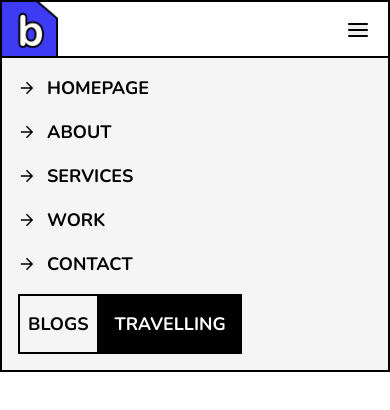
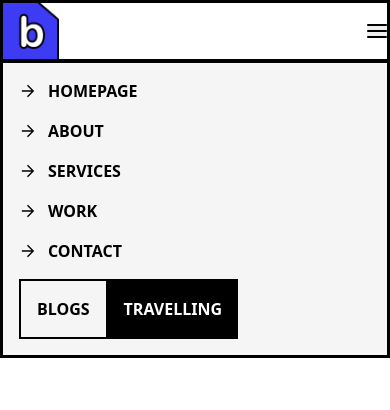
Before and after one commit to jaiminjariwala/html_css, a website: page TAILWIND_CSS_TUTORIAL/index.html in a window 390 px wide. Both pictures are taken after a click on the element 358 px from the left and 30 px from the top of the page. Drawn offline with nearby package versions, Linux system fonts and the light colour scheme.

Commit message:
final navbar designed

```diff
--- a/TAILWIND_CSS_TUTORIAL/index.html
+++ b/TAILWIND_CSS_TUTORIAL/index.html
@@ -1,11 +1,12 @@
 <!DOCTYPE html>
 <html lang="en">
+
 <head>
 	<meta charset="UTF-8">
 	<meta name="viewport" content="width=device-width, initial-scale=1.0">
 	<link rel="preconnect" href="https://fonts.googleapis.com">
 	<link rel="preconnect" href="https://fonts.gstatic.com" crossorigin>
-    <link href="https://fonts.googleapis.com/css2?family=Nunito:ital,wght@0,200..1000;1,200..1000&family=Raleway:wght@100&display=swap" rel="stylesheet">
+	<link href="https://fonts.googleapis.com/css2?family=Noto+Sans:ital,wght@0,100..900;1,100..900&family=Nunito:ital,wght@0,200..1000;1,200..1000&family=Raleway:wght@100&display=swap" rel="stylesheet">
 
 	<title>Tailwind Portfolio</title>
 	<link rel="stylesheet" href="src/output.css">
@@ -22,14 +23,15 @@
 		}
 	</style>
 </head>
-<body class="font-nunito h-screen">
+
+<body class="Noto Sans h-screen">
 	<!-- Intro Section -->
 	<div class="h-1/2 lg:h-screen">
 		<!-- Navbar -->
 		<nav class="fixed top-0 w-full border-black">
-            <div class="flex justify-between items-center border-2 border-black">
+			<div class="flex justify-between items-center border-3 border-black">
 				<!-- Icon and Navbar Main Elements -->
-                <div class="flex items-center gap-5 uppercase text-base font-bold">
+				<div class="flex items-center gap-5 uppercase text-base font-semibold">
 					<img class="hover:cursor-pointer h-14 w-14" src="Images/Logo Design 3.png" alt="Icon">
 					<ul class="hidden md:flex space-x-7">
 						<li class="hover:text-zinc-500"><a href="#">Homepage</a></li>
@@ -41,39 +43,42 @@
 				</div>
 				<!-- Navbar Other Elements -->
 				<div class="hidden md:flex text-base font-bold">
-                    <button class="uppercase p-4 hover:bg-zinc-100 border-l-2 border-black">Blogs</button>
+					<button class="uppercase p-4 hover:bg-zinc-100 border-l-3 border-black">Blogs</button>
 					<button class="custom-button hover:bg-neutral-900">Travelling</button>
 				</div>
 				<!-- Hamburger Menu for Responsive Design -->
-                <div id="hamburger-div" class="md:hidden space-y-1 m-5 cursor-pointer z-20">
+				<div id="hamburger-div" class="md:hidden space-y-1 cursor-pointer z-20 p-3 rounded-sm m-1.5 bg-white transition-colors duration-500">
 					<div class="hamburger-line bg-black h-0.5 w-5 rounded-xl"></div>
 					<div class="hamburger-line bg-black h-0.5 w-5 rounded-xl"></div>
 					<div class="hamburger-line bg-black h-0.5 w-5 rounded-xl"></div>
 				</div>
 				<!-- Menu Content -->
-                <ul id="menu" class="hidden md:hidden bg-neutral-100 text-black uppercase text-lg font-bold w-full left-0 right-0 p-4 border-2 border-black space-y-4 text-left absolute top-14 z-10 overflow-y-auto max-h-[calc(100vh-4rem)]">
+				<ul id="menu"
+					class="hidden md:hidden bg-neutral-100 text-black uppercase text-base font-bold w-full left-0 right-0 p-4 border-3 border-black space-y-4 text-left absolute top-15 z-10  overflow-x-auto max-h-[calc(100vh-4rem)]">
 					<li>
-											<a class="flex gap-3" href="#"><img src="Images/Right-Arrow.svg" alt="right-arrow-svg">Homepage</a>
+						<a class="flex gap-3 active:text-zinc-100" href="#"><img src="Images/Right-Arrow.svg"
+								alt="right-arrow-svg">Homepage</a>
 					</li>
 					<li>
-											<a class="flex gap-3" href="#"><img src="Images/Right-Arrow.svg" alt="right-arrow-svg">About</a>
+						<a class="flex gap-3 active:text-zinc-100" href="#"><img src="Images/Right-Arrow.svg" alt="right-arrow-svg">About</a>
 					</li>
 					<li>
-											<a class="flex gap-3" href="#"><img src="Images/Right-Arrow.svg" alt="right-arrow-svg">Services</a>
+						<a class="flex gap-3 active:text-zinc-100" href="#"><img src="Images/Right-Arrow.svg"
+								alt="right-arrow-svg">Services</a>
 					</li>
 					<li>
-											<a class="flex gap-3" href="#"><img src="Images/Right-Arrow.svg" alt="right-arrow-svg">Work</a>
+						<a class="flex gap-3 active:text-zinc-100" href="#"><img src="Images/Right-Arrow.svg" alt="right-arrow-svg">Work</a>
 					</li>
 					<li>
-											<a class="flex gap-3" href="#"><img src="Images/Right-Arrow.svg" alt="right-arrow-svg">Contact</a>
+						<a class="flex gap-3 active:text-zinc-100" href="#"><img src="Images/Right-Arrow.svg"
+								alt="right-arrow-svg">Contact</a>
 					</li>
 					<li class="flex">
-											<button class="uppercase p-2 hover:bg-zinc-100 border-2 border-black">Blogs</button>
-                    	<button class="custom-button hover:bg-neutral-900">Travelling</button>
+						<button class="uppercase p-4 bg-white active:bg-zinc-100 border-2 border-black">Blogs</button>
+						<button class="custom-button active:bg-neutral-900">Travelling</button>
 					</li>
 				</ul>
 			</div>
-
 		</nav>
 		<!-- Intro Content -->
 		<div></div>
```
Lines whose indentation alone changed are shown as unchanged.
